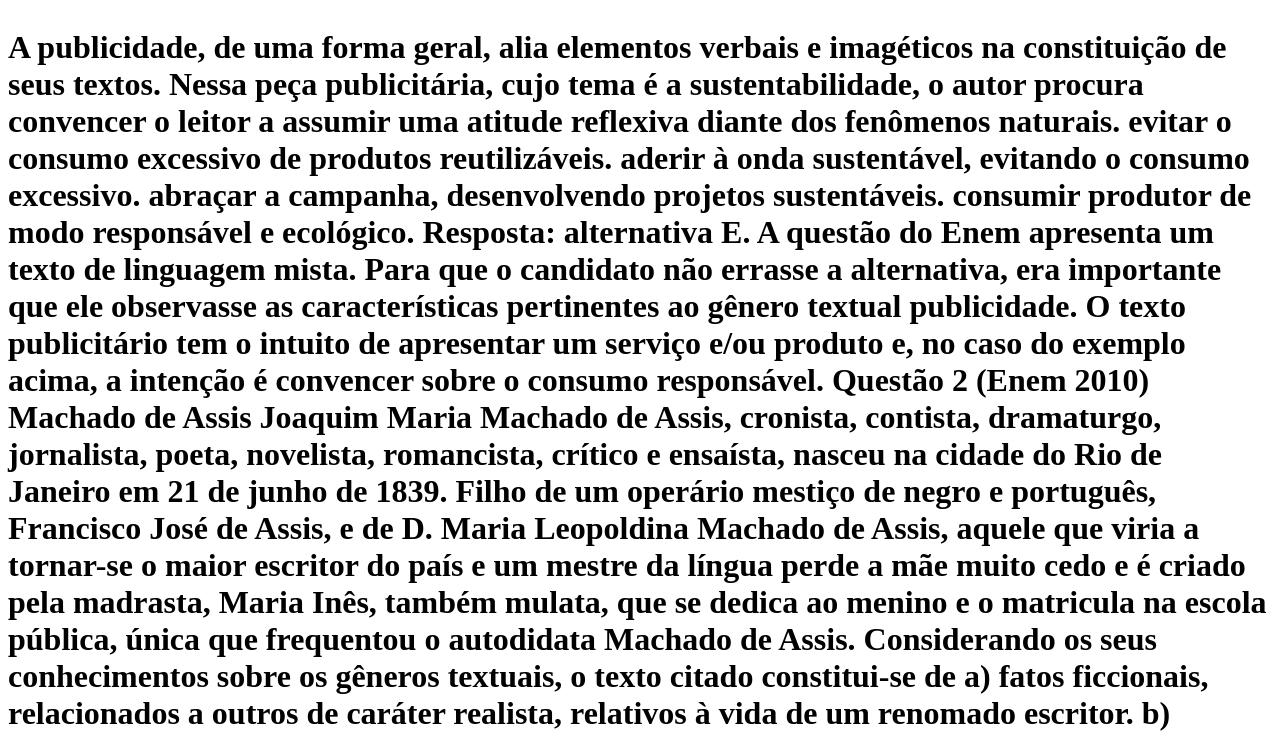
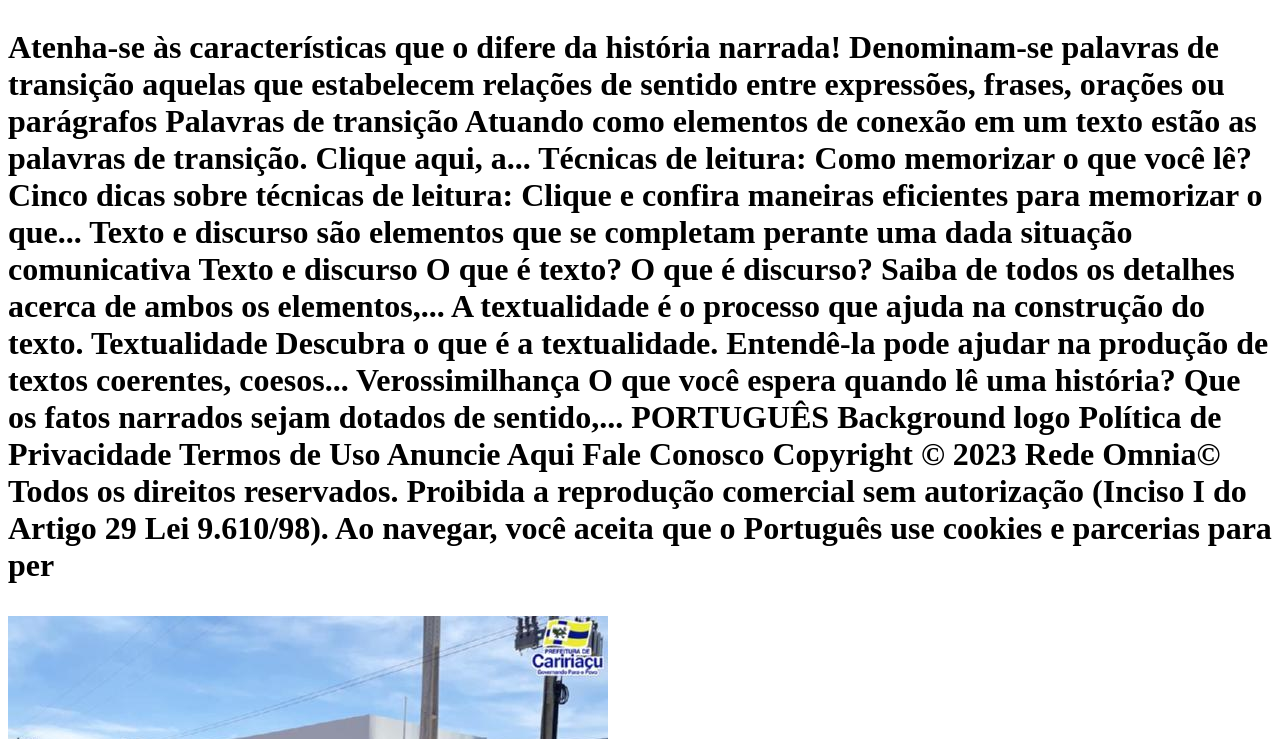
Before and after one commit to slinnxttt/jose, a plain HTML site: page index.html in a window 1280 px wide. Shown: the part 61-800 px from the top of the page. Drawn offline with Linux system fonts and the light colour scheme.

Commit message:
ia\uoifaiopshifvasdf
earfguioeaoirfgiehrgouioioo

```diff
--- a/index.html
+++ b/index.html
@@ -13,84 +13,6 @@
 <p>
 
 
-
-    A publicidade, de uma forma geral, alia elementos verbais e imagéticos na constituição de seus textos. Nessa peça publicitária, cujo tema é a sustentabilidade, o autor procura convencer o leitor a
-
-    assumir uma atitude reflexiva diante dos fenômenos naturais.
-    evitar o consumo excessivo de produtos reutilizáveis.
-    aderir à onda sustentável, evitando o consumo excessivo.
-    abraçar a campanha, desenvolvendo projetos sustentáveis.
-    consumir produtor de modo responsável e ecológico.
-    Resposta: alternativa E.
-
-    A questão do Enem apresenta um texto de linguagem mista. Para que o candidato não errasse a alternativa, era importante que ele observasse as características pertinentes ao gênero textual publicidade. O texto publicitário tem o intuito de apresentar um serviço e/ou produto e, no caso do exemplo acima, a intenção é convencer sobre o consumo responsável.
-
-    Questão 2 (Enem 2010)
-
-    Machado de Assis
-
-    Joaquim Maria Machado de Assis, cronista, contista, dramaturgo, jornalista, poeta, novelista, romancista, crítico e ensaísta, nasceu na cidade do Rio de Janeiro em 21 de junho de 1839. Filho de um operário mestiço de negro e português, Francisco José de Assis, e de D. Maria Leopoldina Machado de Assis, aquele que viria a tornar-se o maior escritor do país e um mestre da língua perde a mãe muito cedo e é criado pela madrasta, Maria Inês, também mulata, que se dedica ao menino e o matricula na escola pública, única que frequentou o autodidata Machado de Assis.
-
-    Considerando os seus conhecimentos sobre os gêneros textuais, o texto citado constitui-se de
-
-    a) fatos ficcionais, relacionados a outros de caráter realista, relativos à vida de um renomado escritor.
-    b) representações generalizadas acerca da vida de membros da sociedade por seus trabalhos e vida cotidiana.
-    c) explicações da vida de um renomado escritor, com estrutura argumentativa, destacando como tema seus principais feitos.
-    d) questões controversas e fatos diversos da vida de personalidade histórica, ressaltando sua intimidade familiar em detrimento de seus feitos públicos.
-    e) apresentação da vida de uma personalidade, organizada sobretudo pela ordem tipológica da narração, com um estilo marcado por linguagem objetiva.
-
-    Resposta: alternativa E.
-
-    A questão do Enem 2010 apresenta um fragmento da história de Machado de Assis. O texto não possui caráter ficcional, como as narrativas literárias, e, também por isso, a sua linguagem se torna mais objetiva. Percebe-se que as orações se organizam de forma cronológica, fornecendo características pontuais da “personagem” principal (Machado de Assis).
-
-    A alternativa “c” pode ser entendida como correta, a depender da leitura do participante. Entretanto, é importante observar que o texto não apresenta “explicações”, ou seja, não tenta ensinar ou instruir algo. Além disso, o texto descreve as características do escritor, mas não aponta seus feitos como  tema. As caracterizações no início do texto servem para contextualizar a personagem que será biografada.
-
-    Mais procurados
-    Substantivo abstrato
-    Saiba a função e a forma de empregar o substantivo abstrato!
-
-    Surrealismo
-    Conheça o movimento artístico surgido na Europa em 1919.
-
-    Vogal temática
-    Toda palavra possui uma vogal temática: mito ou verdade?
-
-    Comparação
-    A comparação é uma figura de linguagem. Veja como utilizá-la!
-
-    TCC
-    Conheça nossas dicas para entender sobre a dedicatória em um TCC.
-
-    Mais procurados background
-
-    RECOMENDADOS PARA VOCÊ
-    Artigos de Texto
-    O analfabetismo funcional é um problema recorrente que acomete milhares de leitores
-    Dicas para uma boa interpretação de texto
-    Dificuldades para interpretar textos? Clique aqui e conheça dicas eficientes para uma boa...
-
-    Um texto maior formado por uma rede de informações disponíveis através de links e hiperlinks: este é o hipertexto
-    Hipertexto
-    A Linguística e a Tecnologia da Informação: Clique e descubra o hipertexto!
-
-    A informatividade de um texto pode se dar em maior ou menor grau, a depender das informações nele prestadas
-    Informatividade: uma característica textual
-    Ao ler um determinado texto você percebe que ele lhe acrescentou novas informações? Saiba então...
-
-    Interpretar adequadamente textos dos mais variados tipos e gêneros textuais é fundamental para o sucesso acadêmico e profissional
-    Interpretação de textos
-    Texto e interação: Confira cinco dicas para melhorar a interpretação de textos.
-
-    Interpretação textual
-    Quando você consegue ver sentido nas palavras e ideias proferidas em um texto qualquer, significa...
-
-    O acróstico - Uma recriação textual
-    Interaja-se com esta modalidade e crie você também!
-
-    O hipertexto - uma ferramenta cultural interativa
-    Conheça suas particularidades!
-
-    O texto teatral - Uma linguagem encenada
     Atenha-se às características que o difere da história narrada!
 
     Denominam-se palavras de transição aquelas que estabelecem relações de sentido entre expressões, frases, orações ou parágrafos
```
